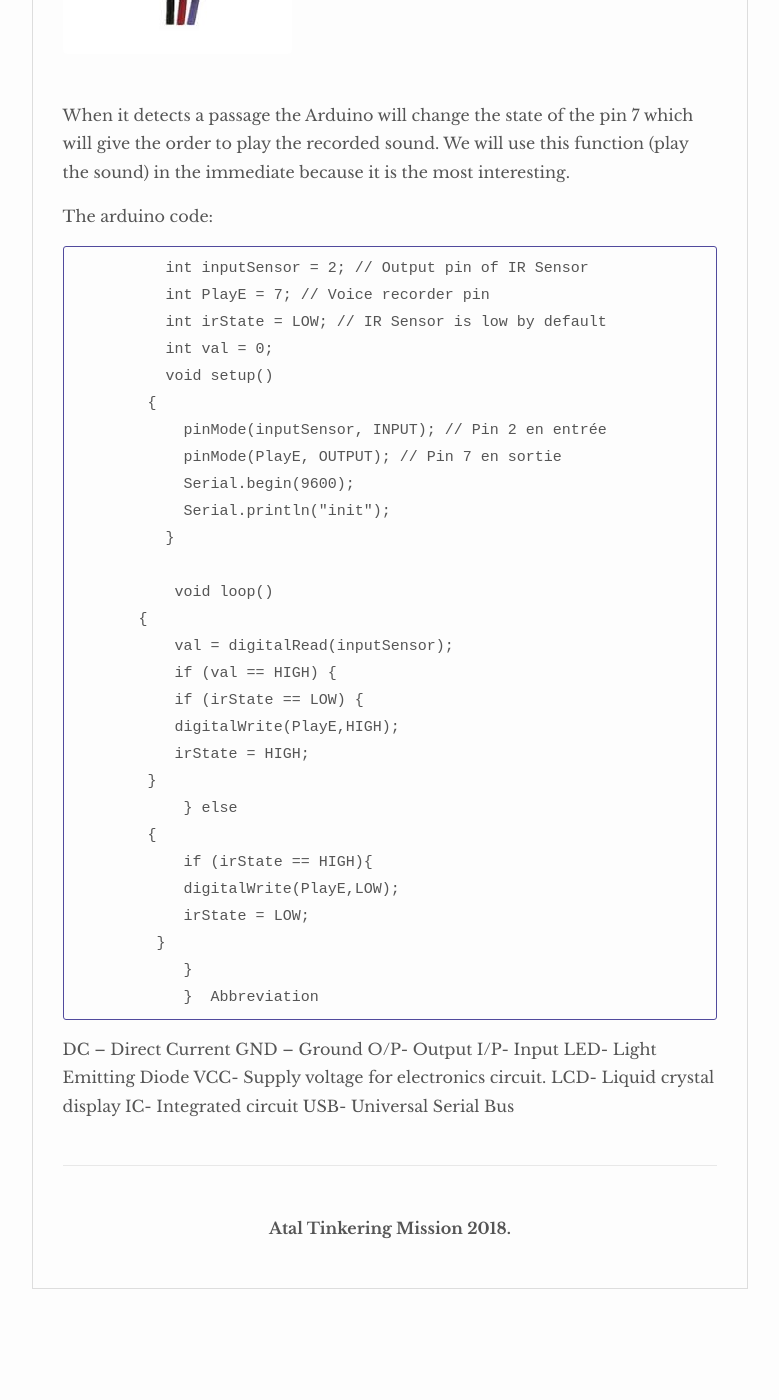
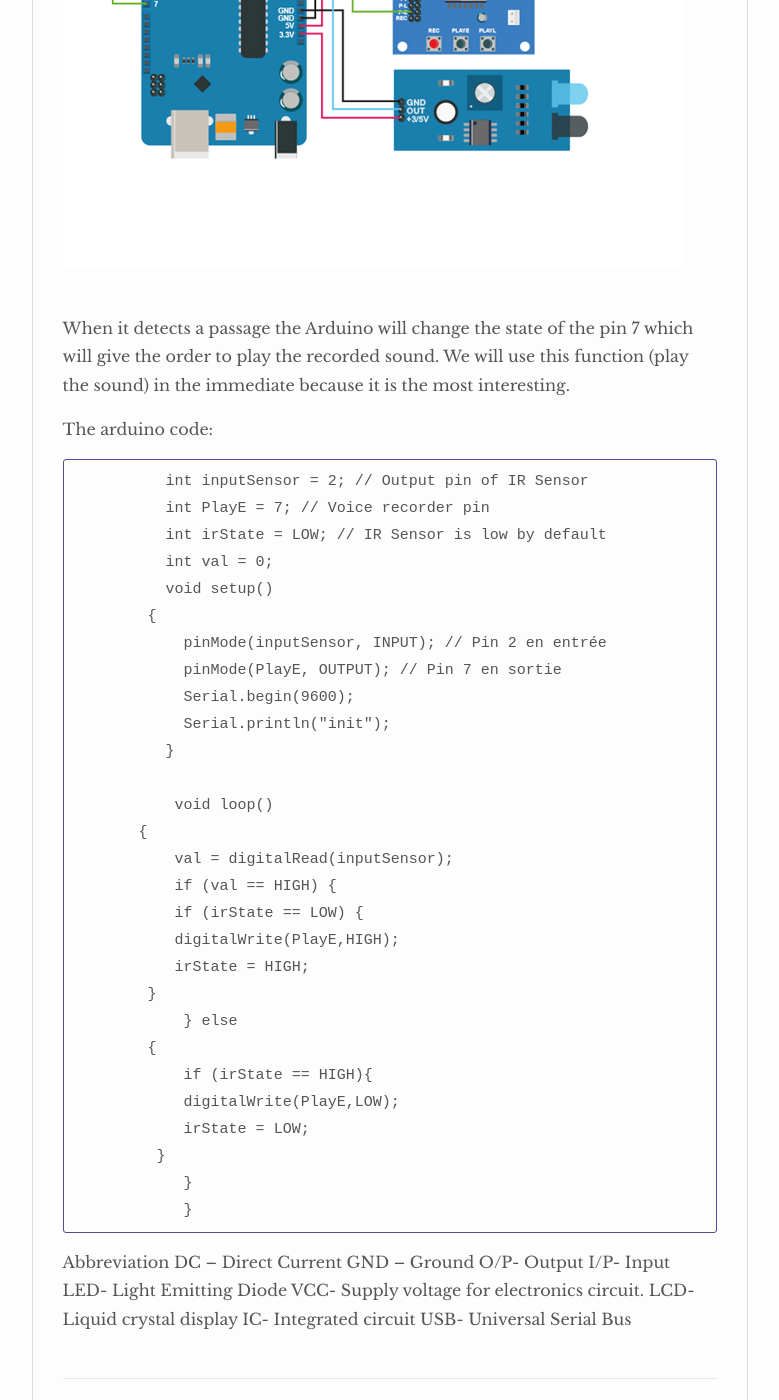
Before and after one commit to yugn27/atel, a Jekyll site: the page built from _posts/2018-01-09-Sound-playback-module.markdown, in a window 1280 px wide and 1400 px high, scrolled down 2379 px. Shown: the whole window, without its empty margins (250-1029 px from the left). Built offline with Jekyll 4.4.1, drawn with Linux system fonts in a browser that asks for light colours; nearby versions of some CDN libraries; comment, search, counter and statistics services are not loaded; before the commit the page ends 3732 px from its top, so only the background shows below that.

Commit message:
Update 2018-01-09-Sound-playback-module.markdown

```diff
--- a/_posts/2018-01-09-Sound-playback-module.markdown
+++ b/_posts/2018-01-09-Sound-playback-module.markdown
@@ -10,13 +10,13 @@ What is a Sound Playback Module?
 
 Voice Record Module is base on ISD1820, which a multiple-message record/playback device. It can offer true single-chip voice recording, no-volatile storage, and playback capability for 8 to 20 seconds. The sample is 3.2k and the total 20s for the Recorder.
 
-![]({{site.baseurl}}/images/Electronic/9/01.jpg)
+![]({{site.baseurl}}/images/Electronic/10/01.jpg)
 
 This module use is very easy which you could direct control by push button on board or by Microcontroller such as Arduino, etc. From these, you can easy control record, playback and repeat and so on.
 
 Pin description
 
-![]({{site.baseurl}}/images/Electronic/9/01.jpg)
+![]({{site.baseurl}}/images/Electronic/10/02.jpg)
 
 PLAYE – Playback, Edge-activated: When a HIGH-going transition is detected on continues until an End-of-Message (EOM) marker is encountered or the end of the memory space is reached.
 REC – The REC input is an active-HIGH record signal. The device records whenever REC is HIGH. This pin must remain HIGH for the duration of the recording. REC takes precedence over either playback (PLAYL or PLAYE) signal.
@@ -35,13 +35,13 @@ Shop from- http://technoventor.in/
 
 In the following example we’ll use an IR sensor of this type:
 
-![]({{site.baseurl}}/images/Electronic/9/01.jpg)
+![]({{site.baseurl}}/images/Electronic/10/03.jpg)
 
 VDC - 3.3V or 5V from Arduino
 GND - GND of Arduino
 OUT - Pin 2 of the arduino
 
-![]({{site.baseurl}}/images/Electronic/9/01.jpg)
+![]({{site.baseurl}}/images/Electronic/10/04.png)
 
 When it detects a passage the Arduino will change the state of the pin 7 which will give the order to play the recorded sound. We will use this function (play the sound) in the immediate because it is the most interesting.
 
@@ -76,8 +76,8 @@ The arduino code:
              }
                 }
                 }
+
 Abbreviation
-
 DC – Direct Current
 GND – Ground
 O/P- Output
```
